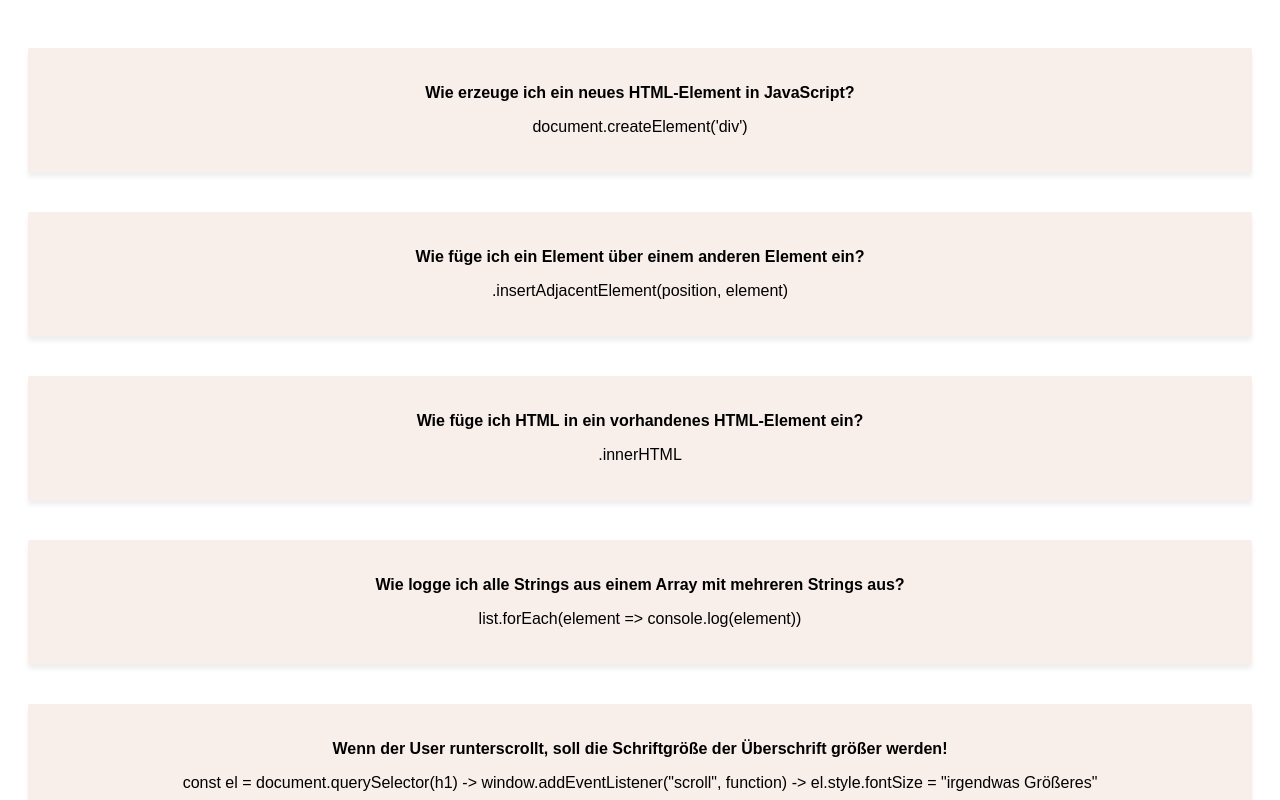
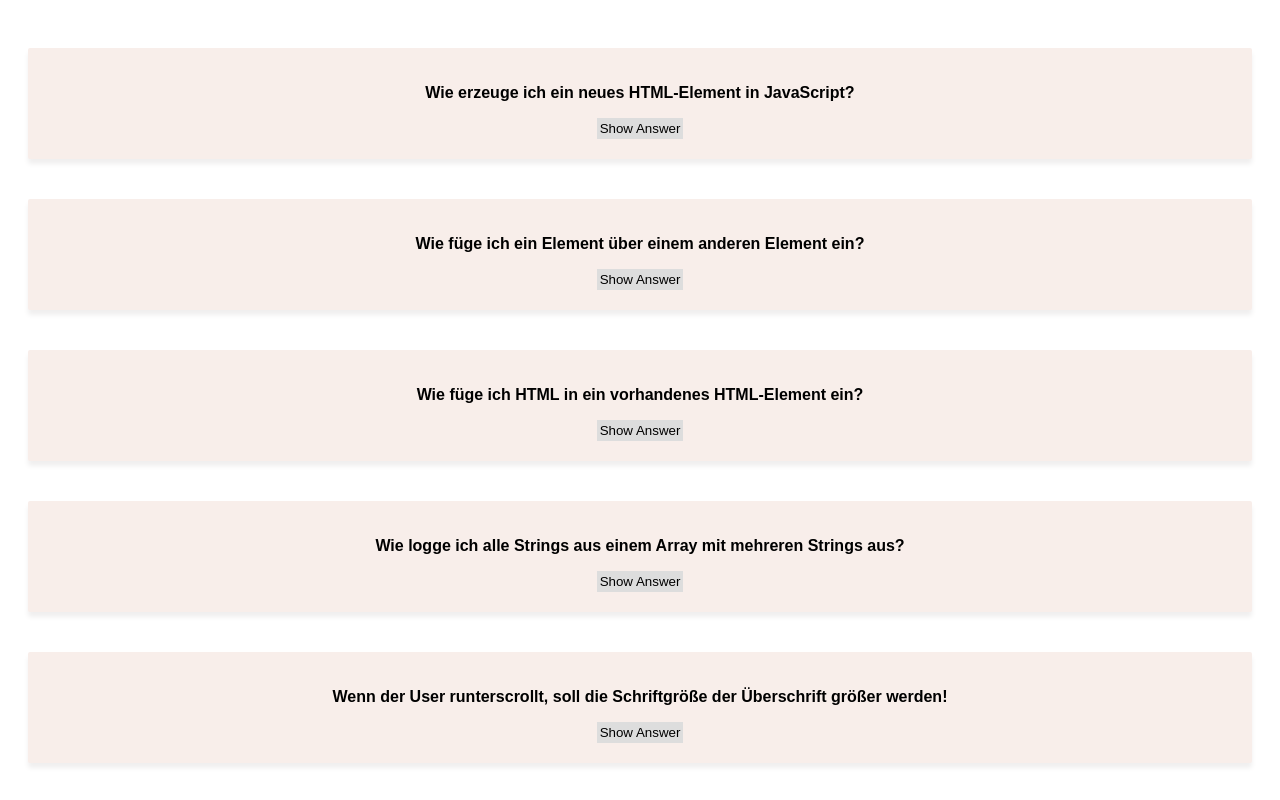
Before and after one commit to jreisswig/cards-react, a React (Create React App) app: page / in a window 1280 px wide. Shown: the top 800 px of the page. Built offline with nearby package versions, Linux system fonts and the light colour scheme.

Commit message:
Add toggle answer

```diff
--- /dev/null
+++ b/src/Button.js
@@ -0,0 +1,7 @@
+import styled from 'styled-components/macro'
+
+export default styled.button`
+  border: none;
+  background-color: #ddd;
+  padding: 3px;
+`
--- a/src/Card.js
+++ b/src/Card.js
@@ -1,5 +1,6 @@
-import React from 'react'
+import React, { useState } from 'react'
 import styled from 'styled-components/macro'
+import Button from './Button'
 
 const CardWrapper = styled.section`
   position: relative;
@@ -12,12 +13,36 @@ const CardWrapper = styled.section`
 const Cardtext = styled.p`
   font-weight: ${props => props.fontWeight};
 `
+const Answer = styled.p`
+  animation: fadeIn;
+  animation-duration: 3000ms;
+
+  @keyframes fadeIn {
+    from {
+      opacity: 0;
+    }
+    to {
+      opacity: 1;
+    }
+  }
+`
 
 export default function Card({ question, answer }) {
+  const [isHidden, setIsHidden] = useState(true)
+
   return (
     <CardWrapper>
       <Cardtext fontWeight="bold">{question}</Cardtext>
-      <Cardtext>{answer}</Cardtext>
+      {!isHidden && <Answer>{answer}</Answer>}
+
+      <Button onClick={toggleIsHidden}>
+        {' '}
+        {isHidden ? 'Show Answer' : 'Hide Answer'}
+      </Button>
     </CardWrapper>
   )
+
+  function toggleIsHidden() {
+    setIsHidden(!isHidden)
+  }
 }
```
